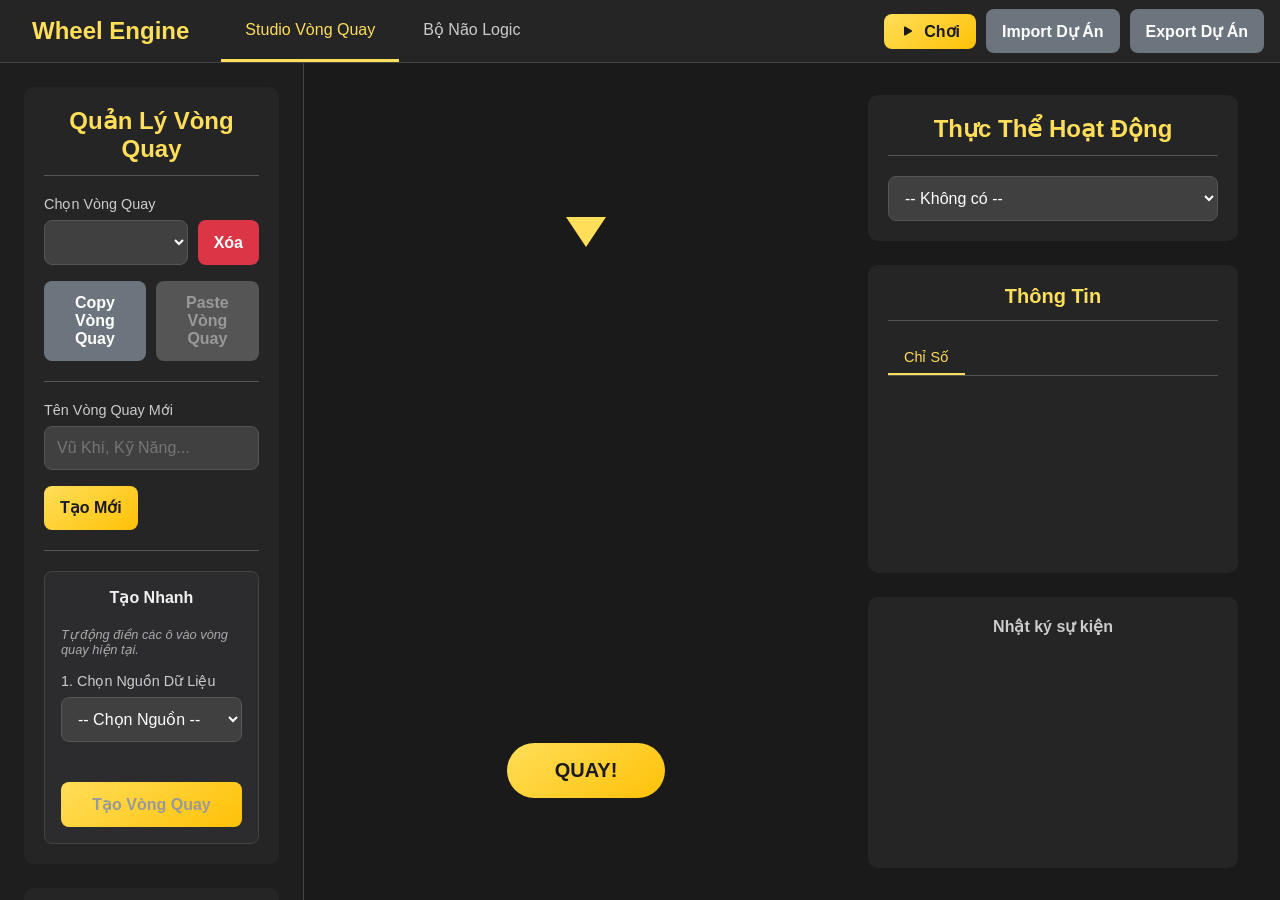
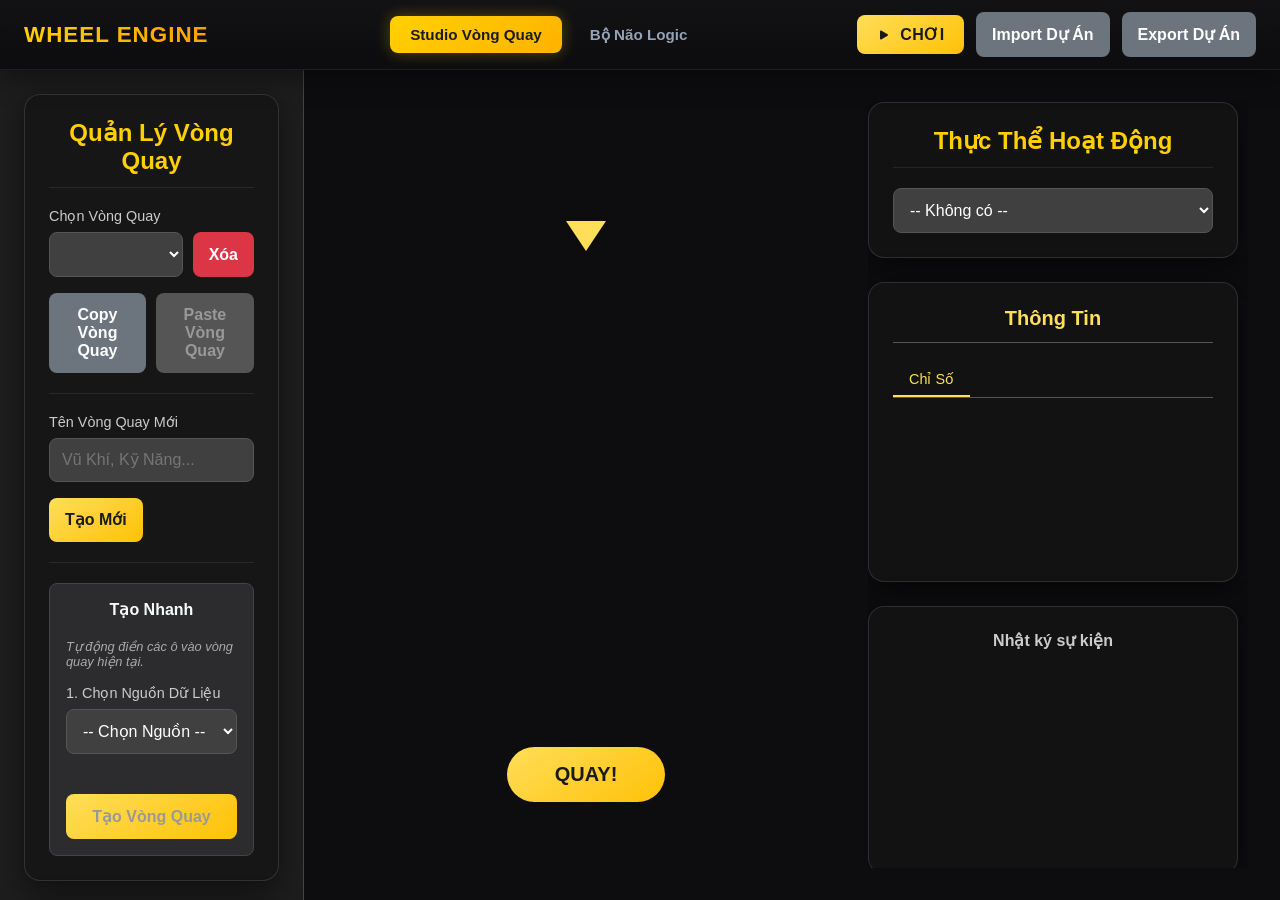

fix: critical loadWheel/processSpinResult bugs, wire inline applyStatus/removeStatus UI

--- a/style.css
+++ b/style.css
@@ -1,21 +1,65 @@
-/* CSS Reset and Basic Styles */
-* { margin: 0; padding: 0; box-sizing: border-box; }
-body { font-family: 'Inter', sans-serif; background-color: #1a1a1a; color: #f0f0f0; display: flex; height: 100vh; overflow: hidden; }
-hr { border: 0; border-top: 1px solid #555; margin: 1.25rem 0; }
-::-webkit-scrollbar { width: 8px; }
-::-webkit-scrollbar-track { background: #2c2c2e; border-radius: 4px; }
-::-webkit-scrollbar-thumb { background: #666; border-radius: 4px; }
-::-webkit-scrollbar-thumb:hover { background: #888; }
+/* --- THEME COLORS & GLASSMORPHISM --- */
+:root {
+    --bg-color: #0d0d0f;
+    --text-color: #f8fafc;
+    --text-muted: #94a3b8;
+    --accent-color: #ffd000;
+    --accent-hover: #e6bb00;
+    --surface-bg: rgba(20, 20, 22, 0.7);
+    --surface-border: rgba(255, 255, 255, 0.08);
+    --glass-bg: rgba(20, 20, 22, 0.75);
+    --glass-border: rgba(255, 255, 255, 0.12);
+    --glass-blur: blur(12px);
+    --danger-color: #ff4757;
+    --success-color: #2ed573;
+}
 
+* { margin: 0; padding: 0; box-sizing: border-box; }
+body { font-family: 'Inter', sans-serif; background-color: var(--bg-color); color: var(--text-color); display: flex; height: 100vh; overflow: hidden; }
+hr { border: 0; border-top: 1px solid var(--surface-border); margin: 1.25rem 0; }
+::-webkit-scrollbar { width: 8px; }
+::-webkit-scrollbar-track { background: var(--bg-color); border-radius: 4px; }
+::-webkit-scrollbar-thumb { background: rgba(255, 255, 255, 0.2); border-radius: 4px; border: 2px solid transparent; background-clip: content-box; }
+::-webkit-scrollbar-thumb:hover { background: rgba(255, 255, 255, 0.3); border: 2px solid transparent; background-clip: content-box; }
 /* --- App Architecture --- */
 .app-container { display: flex; flex-direction: column; width: 100%; height: 100%; }
-.app-header { display: flex; align-items: center; padding: 0 1rem 0 2rem; background-color: #252526; border-bottom: 1px solid #444; flex-shrink: 0; position: relative; z-index: 10; }
-.app-header h1 { font-size: 1.5rem; color: #ffde59; margin-right: 2rem; }
-.main-nav { display: flex; flex-grow: 1; }
-.nav-link { padding: 1.25rem 1.5rem; background-color: transparent; border: none; color: #ccc; font-size: 1rem; font-weight: 500; cursor: pointer; transition: all 0.2s; border-bottom: 3px solid transparent; }
-.nav-link:hover { background-color: #333; }
-.nav-link.active { color: #ffde59; border-bottom: 3px solid #ffde59; }
-.header-actions { display: flex; gap: 10px; align-items: center; }
+.app-header { 
+    display: flex; align-items: center; justify-content: space-between;
+    padding: 0 1.5rem; height: 70px;
+    background: linear-gradient(180deg, rgba(20, 20, 22, 0.8) 0%, rgba(13, 13, 15, 0.9) 100%);
+    backdrop-filter: blur(20px);
+    -webkit-backdrop-filter: blur(20px);
+    border-bottom: 1px solid rgba(255, 255, 255, 0.05); 
+    box-shadow: 0 4px 30px rgba(0, 0, 0, 0.5);
+    flex-shrink: 0; position: relative; z-index: 100; 
+}
+.app-header h1 { 
+    font-size: 1.4rem; color: #fff; margin-right: 2rem; 
+    text-transform: uppercase; letter-spacing: 1px;
+    background: linear-gradient(90deg, #ffd000, #ff9f00);
+    -webkit-background-clip: text;
+    -webkit-text-fill-color: transparent;
+}
+.main-nav { display: flex; gap: 0.5rem; height: 100%; align-items: center; }
+.nav-link { 
+    position: relative;
+    padding: 0.6rem 1.25rem; 
+    background-color: transparent; border: none; 
+    color: var(--text-muted); font-size: 0.95rem; font-weight: 600; 
+    cursor: pointer; transition: all 0.3s cubic-bezier(0.4, 0, 0.2, 1); 
+    border-radius: 8px;
+    display: flex; align-items: center; gap: 8px;
+}
+.nav-link:hover { 
+    background-color: rgba(255, 255, 255, 0.08); 
+    color: #fff;
+}
+.nav-link.active { 
+    color: #1a1a1a; 
+    background: linear-gradient(135deg, #ffd000, #ffb300);
+    box-shadow: 0 0 15px rgba(255, 208, 0, 0.3);
+}
+.header-actions { display: flex; gap: 12px; align-items: center; }
 .app-main { flex-grow: 1; display: flex; overflow: hidden; }
 .app-page { display: none; width: 100%; height: 100%; }
 .app-page.active { display: flex; }
@@ -40,7 +84,12 @@ hr { border: 0; border-top: 1px solid #555; margin: 1.25rem 0; }
     display: flex;
     align-items: center;
     gap: 8px;
-    padding: 0.5rem 1rem;
+    padding: 0.6rem 1.2rem;
+    font-weight: 700;
+    text-transform: uppercase;
+    letter-spacing: 0.5px;
+    border-radius: 8px;
+    transition: all 0.3s ease;
 }
 
 
@@ -124,8 +173,16 @@ hr { border: 0; border-top: 1px solid #555; margin: 1.25rem 0; }
 
 
 /* --- General Panel & Form Styles --- */
-.panel-section { background-color: #252526; border-radius: 10px; padding: 1.25rem; }
-.panel-section > h2 { text-align: center; color: #ffde59; margin-bottom: 1.25rem; padding-bottom: 0.75rem; border-bottom: 1px solid #555; }
+.panel-section { 
+    background: var(--glass-bg); 
+    backdrop-filter: var(--glass-blur); 
+    -webkit-backdrop-filter: var(--glass-blur);
+    border: 1px solid var(--glass-border); 
+    border-radius: 16px; 
+    padding: 1.5rem;
+    box-shadow: 0 8px 32px 0 rgba(0, 0, 0, 0.5);
+}
+.panel-section > h2 { text-align: center; color: var(--accent-color); margin-bottom: 1.25rem; padding-bottom: 0.75rem; border-bottom: 1px solid var(--surface-border); }
 .form-group { display: flex; flex-direction: column; gap: 0.5rem; margin-bottom: 1rem; }
 .form-group label { font-weight: 500; font-size: 0.9rem; color: #ccc; }
 input[type="text"], input[type="number"], select, textarea { width: 100%; padding: 0.75rem; border-radius: 8px; border: 1px solid #555; background-color: #404040; color: #fff; font-size: 1rem; font-family: 'Inter', sans-serif; }
@@ -277,3 +334,46 @@ input[type="color"] { padding: 0.25rem; height: 40px; border: 2px solid #555; }
 .rule-actions-container, .rule-conditions-container { display: flex; flex-direction: column; gap: 0.75rem; }
 .invert-fields { display: none; }
 
+/* Autocomplete Formula Support */
+#autocomplete-dropdown {
+    position: absolute;
+    background: var(--glass-bg);
+    border: 1px solid var(--glass-border);
+    backdrop-filter: var(--glass-blur);
+    border-radius: 8px;
+    max-height: 200px;
+    overflow-y: auto;
+    display: none;
+    z-index: 10000;
+    box-shadow: 0 10px 25px rgba(0,0,0,0.5);
+}
+
+.autocomplete-item {
+    padding: 8px 12px;
+    cursor: pointer;
+    display: flex;
+    justify-content: space-between;
+    align-items: center;
+    color: #f8fafc;
+    border-bottom: 1px solid rgba(255, 255, 255, 0.05);
+}
+
+.autocomplete-item:last-child {
+    border-bottom: none;
+}
+
+.autocomplete-item:hover, .autocomplete-item.active {
+    background-color: var(--accent-color);
+    color: #000;
+}
+
+.autocomplete-item .type-badge {
+    font-size: 0.7rem;
+    padding: 2px 6px;
+    border-radius: 10px;
+    background-color: rgba(255,255,255,0.2);
+}
+
+.autocomplete-item:hover .type-badge, .autocomplete-item.active .type-badge {
+    background-color: rgba(0,0,0,0.2);
+}
